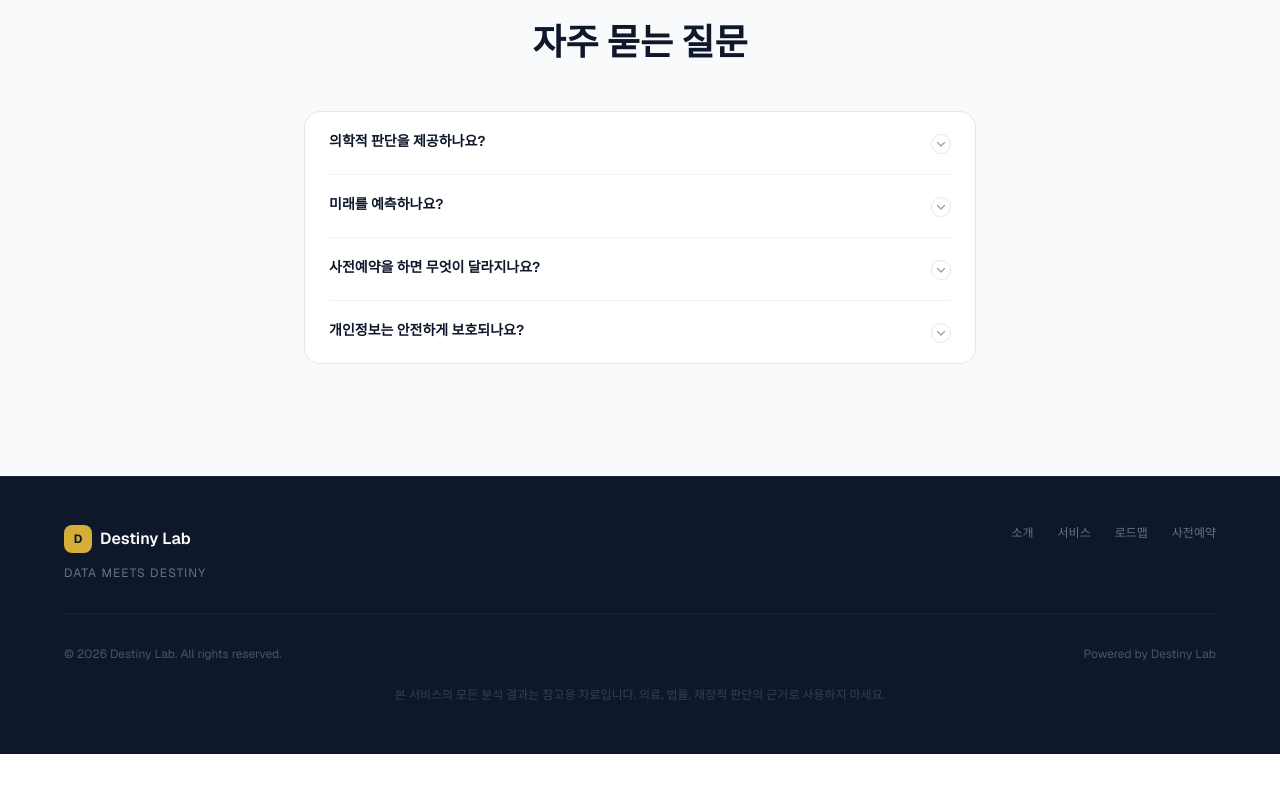
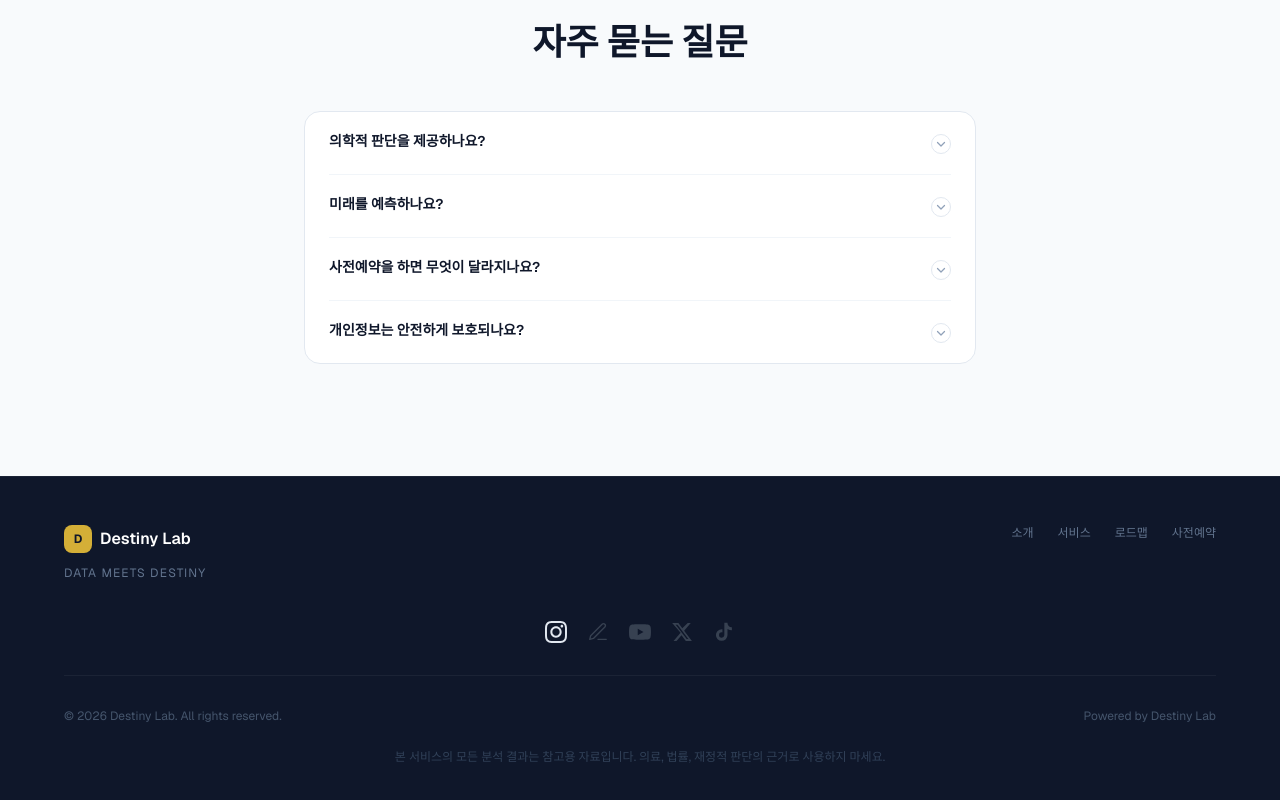
Before and after one commit to worldcom01/destiny_lab, a Next.js app: page / in a window 1280 px wide. Shown: the part 3970-4770 px from the top of the page. Before the commit the page ends 4724 px from the top, so only its background shows below. Built offline with nearby package versions, Linux system fonts and the light colour scheme.

Commit message:
feat: 푸터에 SNS 아이콘 영역 추가 (Instagram 활성, 나머지 준비중)

```diff
--- a/components/Footer.tsx
+++ b/components/Footer.tsx
@@ -5,6 +5,64 @@
   { label: "서비스", href: "#services" },
   { label: "로드맵", href: "#roadmap" },
   { label: "사전예약", href: "#waitlist" },
+];
+
+const socialLinks = [
+  {
+    id: "instagram",
+    label: "Destiny Lab Instagram",
+    href: "https://www.instagram.com/destinylab.kr_official/",
+    active: true,
+    icon: (
+      <svg viewBox="0 0 24 24" fill="currentColor" className="w-[22px] h-[22px]">
+        <path d="M12 2.163c3.204 0 3.584.012 4.85.07 3.252.148 4.771 1.691 4.919 4.919.058 1.265.069 1.645.069 4.849 0 3.205-.012 3.584-.069 4.849-.149 3.225-1.664 4.771-4.919 4.919-1.266.058-1.644.07-4.85.07-3.204 0-3.584-.012-4.849-.07-3.26-.149-4.771-1.699-4.919-4.92-.058-1.265-.07-1.644-.07-4.849 0-3.204.013-3.583.07-4.849.149-3.227 1.664-4.771 4.919-4.919 1.266-.057 1.645-.069 4.849-.069zm0-2.163c-3.259 0-3.667.014-4.947.072-4.358.2-6.78 2.618-6.98 6.98-.059 1.281-.073 1.689-.073 4.948 0 3.259.014 3.668.072 4.948.2 4.358 2.618 6.78 6.98 6.98 1.281.058 1.689.072 4.948.072 3.259 0 3.668-.014 4.948-.072 4.354-.2 6.782-2.618 6.979-6.98.059-1.28.073-1.689.073-4.948 0-3.259-.014-3.667-.072-4.947-.196-4.354-2.617-6.78-6.979-6.98-1.281-.059-1.69-.073-4.949-.073zm0 5.838c-3.403 0-6.162 2.759-6.162 6.162s2.759 6.163 6.162 6.163 6.162-2.759 6.162-6.163c0-3.403-2.759-6.162-6.162-6.162zm0 10.162c-2.209 0-4-1.79-4-4 0-2.209 1.791-4 4-4s4 1.791 4 4c0 2.21-1.791 4-4 4zm6.406-11.845c-.796 0-1.441.645-1.441 1.44s.645 1.44 1.441 1.44c.795 0 1.439-.645 1.439-1.44s-.644-1.44-1.439-1.44z" />
+      </svg>
+    ),
+  },
+  {
+    id: "blog",
+    label: "Blog — coming soon",
+    href: null,
+    active: false,
+    icon: (
+      <svg viewBox="0 0 24 24" fill="none" stroke="currentColor" strokeWidth={1.5} strokeLinecap="round" strokeLinejoin="round" className="w-[22px] h-[22px]">
+        <path d="M12 20h9M16.5 3.5a2.121 2.121 0 013 3L7 19l-4 1 1-4L16.5 3.5z" />
+      </svg>
+    ),
+  },
+  {
+    id: "youtube",
+    label: "YouTube — coming soon",
+    href: null,
+    active: false,
+    icon: (
+      <svg viewBox="0 0 24 24" fill="currentColor" className="w-[22px] h-[22px]">
+        <path d="M23.498 6.186a3.016 3.016 0 00-2.122-2.136C19.505 3.545 12 3.545 12 3.545s-7.505 0-9.377.505A3.017 3.017 0 00.502 6.186C0 8.07 0 12 0 12s0 3.93.502 5.814a3.016 3.016 0 002.122 2.136c1.871.505 9.376.505 9.376.505s7.505 0 9.377-.505a3.015 3.015 0 002.122-2.136C24 15.93 24 12 24 12s0-3.93-.502-5.814zM9.545 15.568V8.432L15.818 12l-6.273 3.568z" />
+      </svg>
+    ),
+  },
+  {
+    id: "x",
+    label: "X — coming soon",
+    href: null,
+    active: false,
+    icon: (
+      <svg viewBox="0 0 24 24" fill="currentColor" className="w-[22px] h-[22px]">
+        <path d="M18.244 2.25h3.308l-7.227 8.26 8.502 11.24H16.17l-4.714-6.231-5.401 6.231H2.74l7.73-8.835L1.254 2.25H8.08l4.253 5.622zm-1.161 17.52h1.833L7.084 4.126H5.117z" />
+      </svg>
+    ),
+  },
+  {
+    id: "tiktok",
+    label: "TikTok — coming soon",
+    href: null,
+    active: false,
+    icon: (
+      <svg viewBox="0 0 24 24" fill="currentColor" className="w-[22px] h-[22px]">
+        <path d="M19.59 6.69a4.83 4.83 0 01-3.77-4.25V2h-3.45v13.67a2.89 2.89 0 01-2.88 2.5 2.89 2.89 0 01-2.89-2.89 2.89 2.89 0 012.89-2.89c.28 0 .54.04.79.1V9.01a6.33 6.33 0 00-.79-.05 6.34 6.34 0 00-6.34 6.34 6.34 6.34 0 006.34 6.34 6.34 6.34 0 006.33-6.34V8.69a8.18 8.18 0 004.79 1.53V6.77a4.85 4.85 0 01-1.02-.08z" />
+      </svg>
+    ),
+  },
 ];
 
 export default function Footer() {
@@ -41,6 +99,33 @@
           </div>
         </div>
 
+        {/* Social icons */}
+        <div className="flex items-center justify-center gap-5 mt-10 mb-2">
+          {socialLinks.map((s) =>
+            s.active ? (
+              <a
+                key={s.id}
+                href={s.href!}
+                target="_blank"
+                rel="noopener noreferrer"
+                aria-label={s.label}
+                className="text-slate-200 hover:text-white hover:scale-105 transition-all duration-200"
+              >
+                {s.icon}
+              </a>
+            ) : (
+              <span
+                key={s.id}
+                aria-label={s.label}
+                title="준비 중"
+                className="text-[#374151] cursor-default select-none"
+              >
+                {s.icon}
+              </span>
+            )
+          )}
+        </div>
+
         {/* Divider */}
         <div className="border-t border-white/5 mt-8 pt-8 flex flex-col sm:flex-row items-center justify-between gap-4">
           <p className="text-xs text-slate-600">
@@ -52,7 +137,7 @@
         </div>
 
         {/* Disclaimer */}
-        <p className="mt-6 text-xs text-slate-700 dark:text-slate-700 text-center leading-relaxed max-w-2xl mx-auto">
+        <p className="mt-6 text-xs text-slate-700 text-center leading-relaxed max-w-2xl mx-auto">
           본 서비스의 모든 분석 결과는 참고용 자료입니다. 의료, 법률, 재정적 판단의 근거로 사용하지 마세요.
         </p>
       </div>
```
